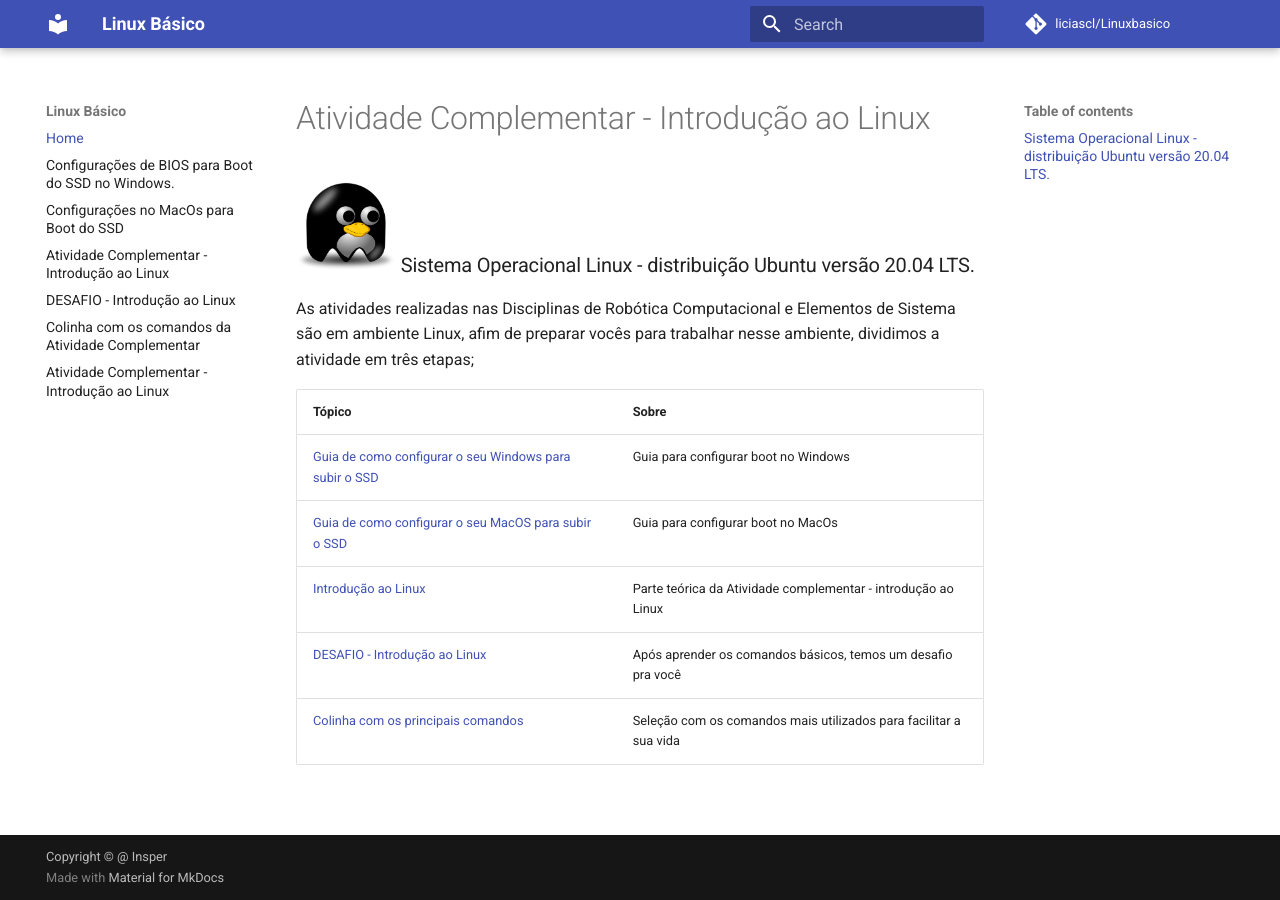
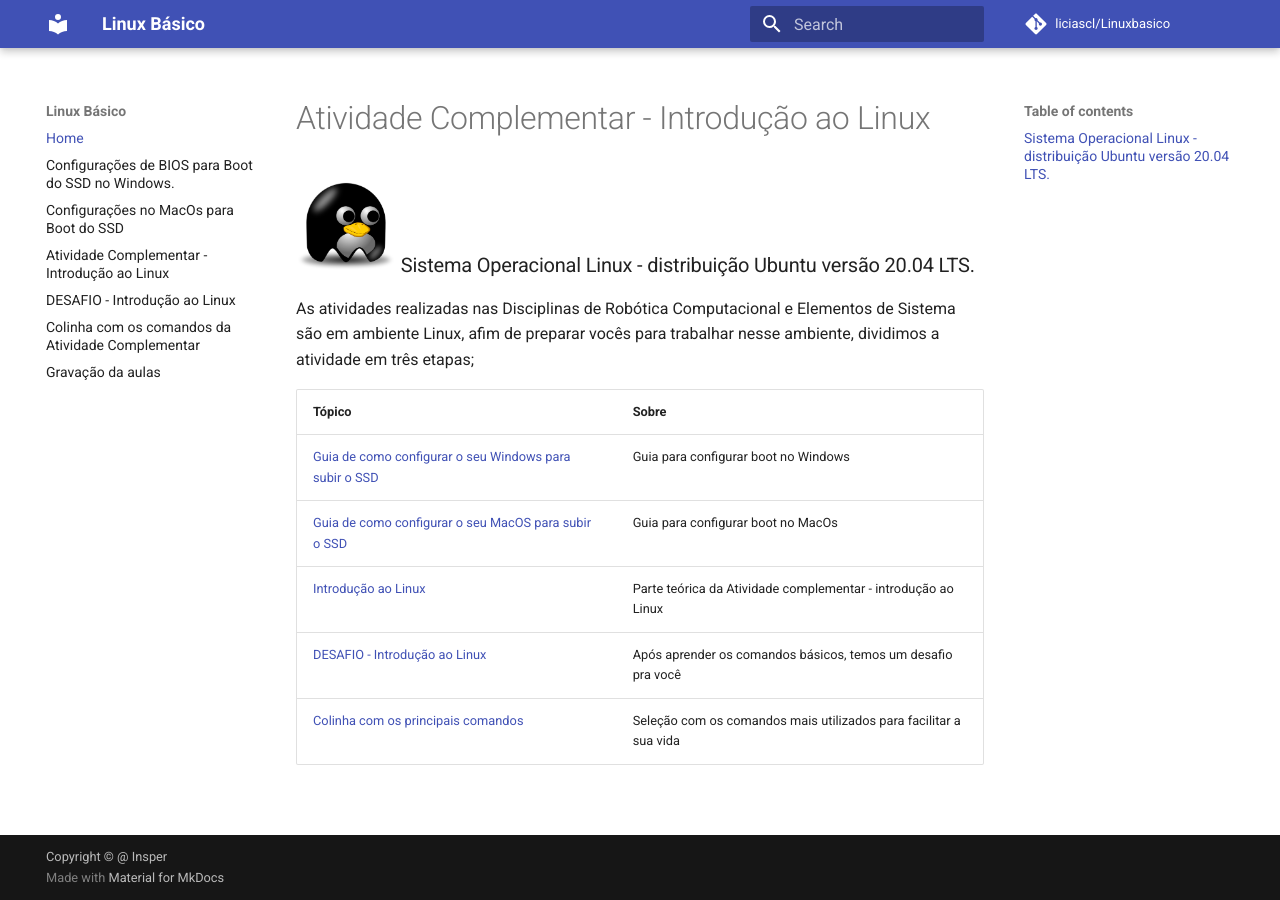
Before and after one commit to liciascl/Linuxbasico, an MkDocs documentation site: the page built from docs-src/index.md, in a window 1280 px wide. Built offline with MkDocs 1.6.1 and Material for MkDocs 9.7.7, drawn with Linux system fonts in a browser that asks for light colours; comment, search, counter and statistics services are not loaded.

Commit message:
Update gravacoes.md

```diff
--- a/docs-src/gravacoes.md
+++ b/docs-src/gravacoes.md
@@ -1,4 +1,4 @@
-# Atividade Complementar - Introdução ao Linux
+# Gravação da aulas
 
 
 
```
